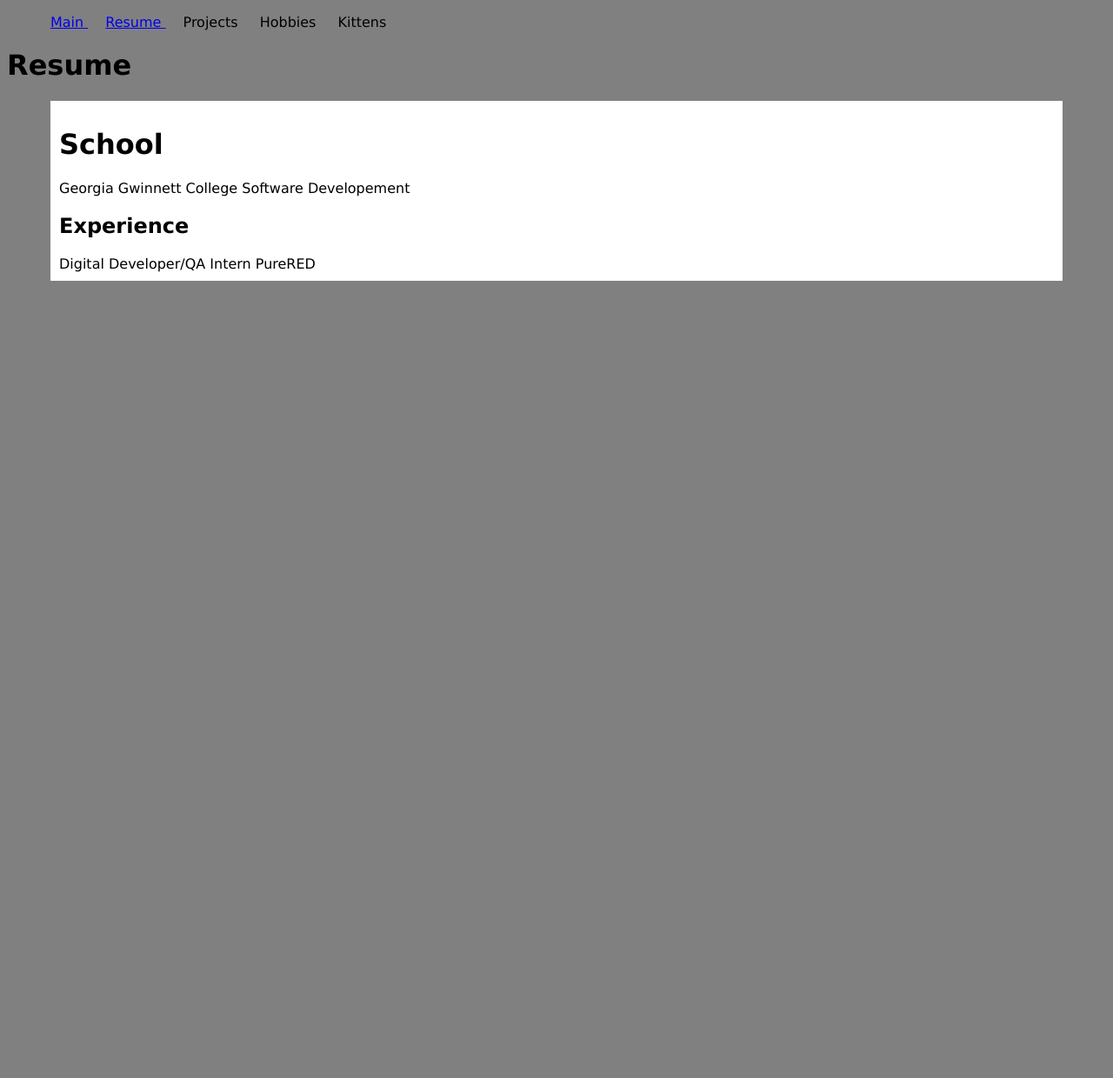
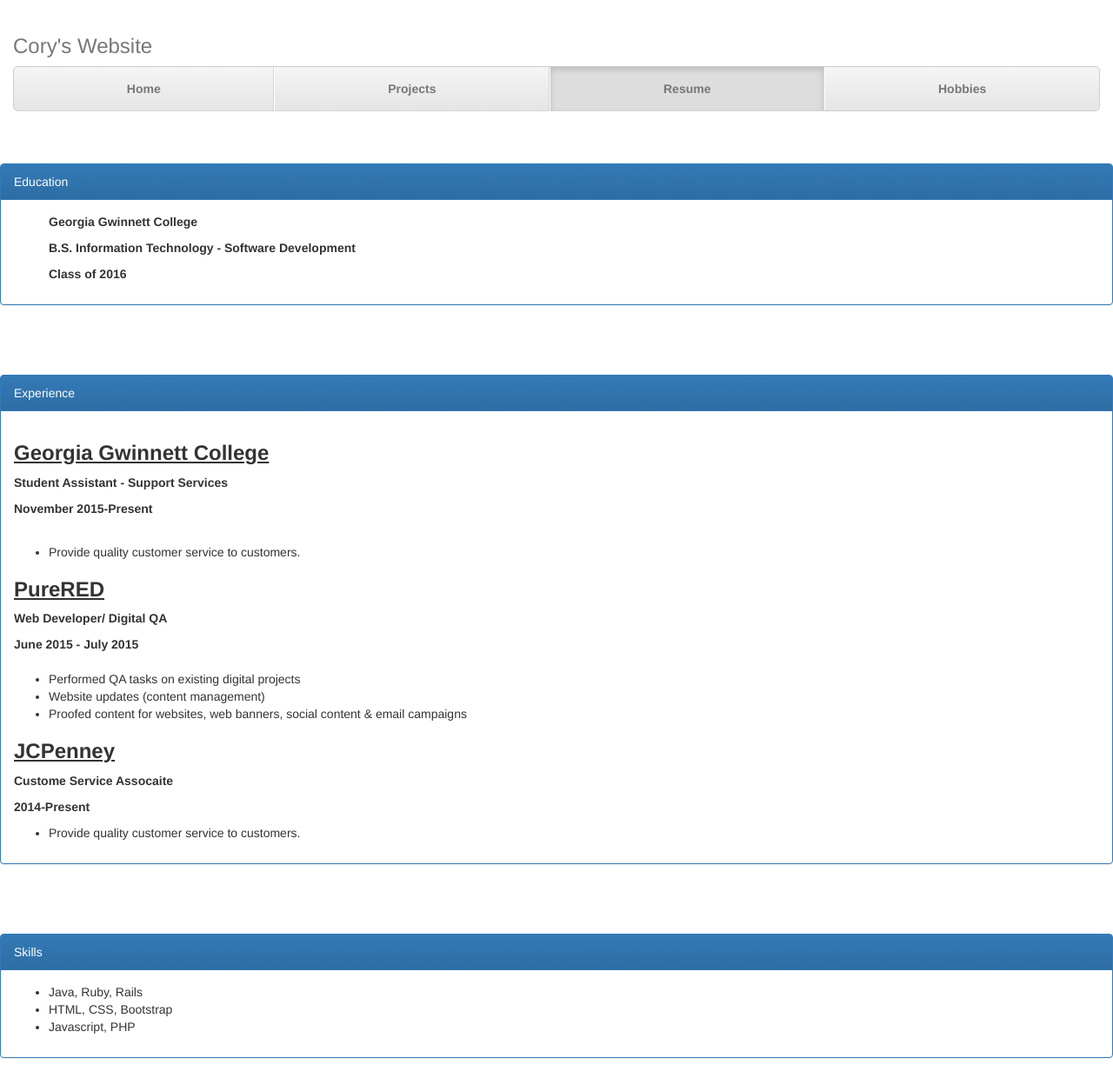
Before and after one commit to Cmorgan5/Cmorgan5.github.io, a plain HTML site: page resume.html in a window 1280 px wide. Shown: the top 1240 px of the page at 87% size. Before the commit the page ends 800 px from the top, so only its background shows below. Drawn offline with nearby package versions, Linux system fonts and the light colour scheme.

Commit message:
Update resume.html

```diff
--- a/resume.html
+++ b/resume.html
@@ -1,54 +1,163 @@
-<!doctype html>
+<!DOCTYPE html>
 <html lang="en">
-<head>
+  <head>
+    <meta charset="utf-8">
+    <meta http-equiv="X-UA-Compatible" content="IE=edge">
+    <meta name="viewport" content="width=device-width, initial-scale=1">
+    <!-- The above 3 meta tags *must* come first in the head; any other head content must come *after* these tags -->
+    <meta name="description" content="">
+    <meta name="author" content="">
+    <link rel="icon" href="../../favicon.ico">
+
+    <title>Cory Morgan's Page</title>
+
+      <!-- Latest compiled and minified CSS -->
+<link rel="stylesheet" href="https://maxcdn.bootstrapcdn.com/bootstrap/3.3.6/css/bootstrap.min.css" integrity="sha384-1q8mTJOASx8j1Au+a5WDVnPi2lkFfwwEAa8hDDdjZlpLegxhjVME1fgjWPGmkzs7" crossorigin="anonymous">
+
+<!-- Optional theme -->
+<link rel="stylesheet" href="https://maxcdn.bootstrapcdn.com/bootstrap/3.3.6/css/bootstrap-theme.min.css" integrity="sha384-fLW2N01lMqjakBkx3l/M9EahuwpSfeNvV63J5ezn3uZzapT0u7EYsXMjQV+0En5r" crossorigin="anonymous">
+
+<!-- Latest compiled and minified JavaScript -->
+<script src="https://maxcdn.bootstrapcdn.com/bootstrap/3.3.6/js/bootstrap.min.js" integrity="sha384-0mSbJDEHialfmuBBQP6A4Qrprq5OVfW37PRR3j5ELqxss1yVqOtnepnHVP9aJ7xS" crossorigin="anonymous"></script>
+
+<!-- CDN for FontAwesome -->
+<link href="https://maxcdn.bootstrapcdn.com/font-awesome/4.5.0/css/font-awesome.min.css" rel="stylesheet" integrity="sha256-3dkvEK0WLHRJ7/Csr0BZjAWxERc5WH7bdeUya2aXxdU= sha512-+L4yy6FRcDGbXJ9mPG8MT/3UCDzwR9gPeyFNMCtInsol++5m3bk2bXWKdZjvybmohrAsn3Ua5x8gfLnbE1YkOg==" crossorigin="anonymous">
+
+    <!-- Bootstrap core CSS -->
+    <link href="../../dist/css/bootstrap.min.css" rel="stylesheet">
+
+    <!-- IE10 viewport hack for Surface/desktop Windows 8 bug -->
+    <link href="../../assets/css/ie10-viewport-bug-workaround.css" rel="stylesheet">
+
+    <!-- Custom styles for this template -->
+    <link href="justified-nav.css" rel="stylesheet">
 
 
-    <meta charset="UTF-8">
+      <link href="bootstrap-social.css" rel="stylesheet">
+
+    <!-- Just for debugging purposes. Don't actually copy these 2 lines! -->
+    <!--[if lt IE 9]><script src="../../assets/js/ie8-responsive-file-warning.js"></script><![endif]-->
+    <script src="../../assets/js/ie-emulation-modes-warning.js"></script>
+
+    <!-- HTML5 shim and Respond.js for IE8 support of HTML5 elements and media queries -->
+    <!--[if lt IE 9]>
+      <script src="https://oss.maxcdn.com/html5shiv/3.7.2/html5shiv.min.js"></script>
+      <script src="https://oss.maxcdn.com/respond/1.4.2/respond.min.js"></script>
+    <![endif]-->
+  </head>
+
+  <body>
+
+    <div class="container-fluid">
+
+      <!-- The justified navigation menu is meant for single line per list item.
+           Multiple lines will require custom code not provided by Bootstrap. -->
+      <div class="masthead">
+        <h3 class="text-muted">Cory's Website</h3>
+        <nav>
+          <ul class="nav nav-justified">
+            <li><a href="index.html">Home</a></li>
+            <li><a href="projects.html">Projects</a></li>
+            <li class="active"><a href="resume.html">Resume</a></li>
+            <li><a href="hobbies.html">Hobbies</a></li>
+          </ul>
+        </nav>
+      </div>
+
+
+<div class="row">
+        <div class="text-left">
+            <br><br><br>
+            <div class="panel panel-primary">
+                <div class="panel-heading"> Education </div>
+                <div class="panel-body">
+		<ul>
+	<b><p>Georgia Gwinnett College</p>
+       <p>B.S. Information Technology - Software Development</p>
+       <p>Class of 2016</p></b>
+</ul>
+                </div>
+            </div>
+    </div>
+        </div>
 
 
 
-    <title>My Resume</title>
-    <link rel="stylesheet" href="css/main.css" type="text/css" />
-</head>
-<body>
 
-    <div class="nav">
-    <ul>
-        <li> <a href="index.html">  Main </a> </li>
-        <li> <a href="resume.html"> Resume  </a> </li>
-        <li> Projects </li>
-        <li> Hobbies </li>
-        <li> Kittens</li>
+      <!-- Example row of columns -->
+      <div class="row">
+        <div class="text-left">
+            <br><br><br>
+            <div class="panel panel-primary">
+                <div class="panel-heading"> Experience </div>
+                <div class="panel-body">
+                    <h3><b><u>Georgia Gwinnett College</u></b></h3>
+		<p><b>Student Assistant - Support Services</p></b>
+			<b>November 2015-Present</b><br><br>
+	<p> <ul><li>Provide quality customer service to customers. </li></ul></p>
+                <h3><b><u>PureRED</u></b></h3>
+		<p><b>Web Developer/ Digital QA </p></b>
+			<b>June 2015 - July 2015</b><br><br>
+            <ul>
+	<li> Performed QA tasks on existing digital projects </li>
+	<li>Website updates (content management)</li>
+	<li> Proofed content for websites, web banners, social content &amp; email campaigns </li>
+</ul>
+            <h3><b><u>JCPenney</u></b></h3>
+		<p><b>Custome Service Assocaite</p></b>
+			<b>2014-Present</b>
+          <p><ul> <li>Provide quality customer service to customers. </li></ul></p>
 
-    </ul>
+        </div>
+        </div>
+        </div>
+      </div>
 
-
-</div>
-
-
-  <div>
-
-    <h1> Resume</h1>
-
-
-
-    <div class="container">
-    <h1> School   </h1>
-
-    Georgia Gwinnett College
-    Software Developement
-
-
-    <h2> Experience     </h2>
-
-    Digital Developer/QA
-    Intern
-    PureRED
+<div class="row">
+        <div class="text-left">
+            <br><br><br>
+            <div class="panel panel-primary">
+                <div class="panel-heading"> Skills </div>
+                <div class="panel-body">
+		<ul>
+	<li> Java, Ruby, Rails </li>
+	<li>HTML, CSS, Bootstrap</li>
+	<li> Javascript, PHP </li>
+</ul>
+        </div>
+        </div>
+        </div>
+      </div>
 
 
 
 
 
-</div>
-</body>
+      <!-- Site footer -->
+      <footer class="footer">
+        <p>&copy; 2015 Cory Morgan</p>
+          <a class="btn btn-lg btn-social-icon btn-facebook" href="https://www.facebook.com" title="Sign in with Facebook" rel="nofollow">
+    <span class="fa fa-facebook"></span>
+
+  </a>
+
+            <a class="btn btn-lg btn-social-icon btn-twitter" href="https://www.twitter.com/CoryMr1017" target="_blank">
+    <span class="fa fa-twitter"></span>
+
+  </a>
+          <a class="btn btn-lg btn-social-icon btn-linkedin" href="https://www.linkedin.com/profile/view?id=AAIAABX7okYBiGyUuRBww26jgkynDkLY7dlTCSQ&trk=nav_responsive_tab_profile" target="_blank">
+        <span class="fa fa-linkedin"></span>  </a>
+
+          <a class="btn btn-lg btn-social-icon btn-github" href="https://github.com/Cmorgan5" target="_blank">
+          <span class="fa fa-github"></span>
+          </a>
+
+      </footer>
+
+    </div> <!-- /container -->
+
+
+    <!-- IE10 viewport hack for Surface/desktop Windows 8 bug -->
+    <script src="../../assets/js/ie10-viewport-bug-workaround.js"></script>
+  </body>
 </html>
```
